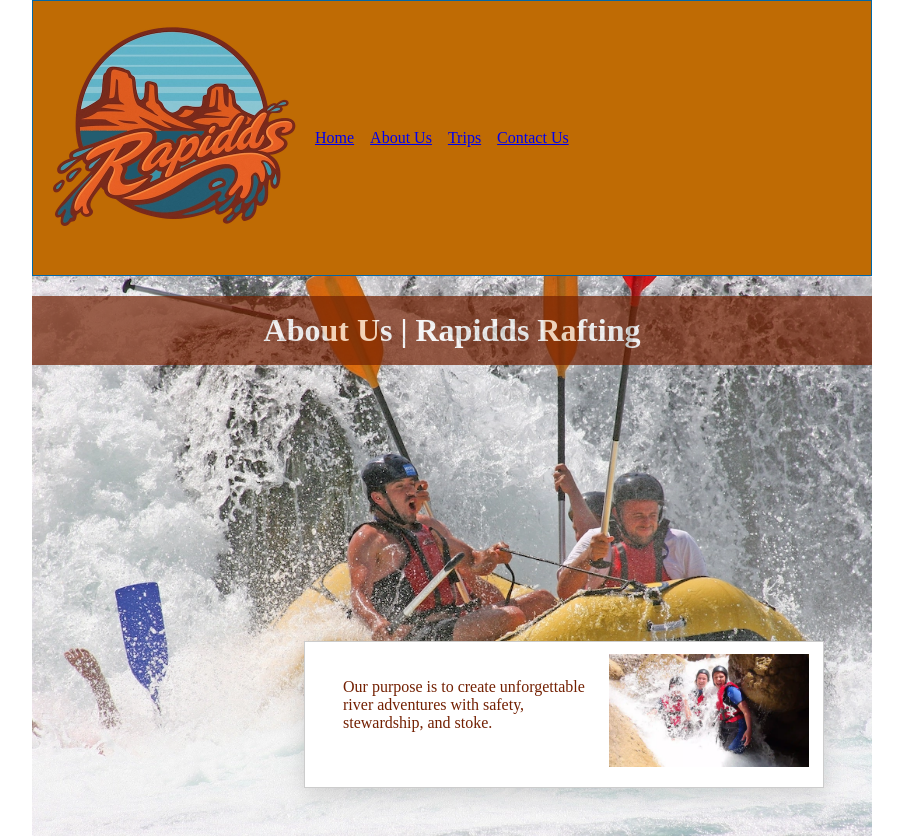
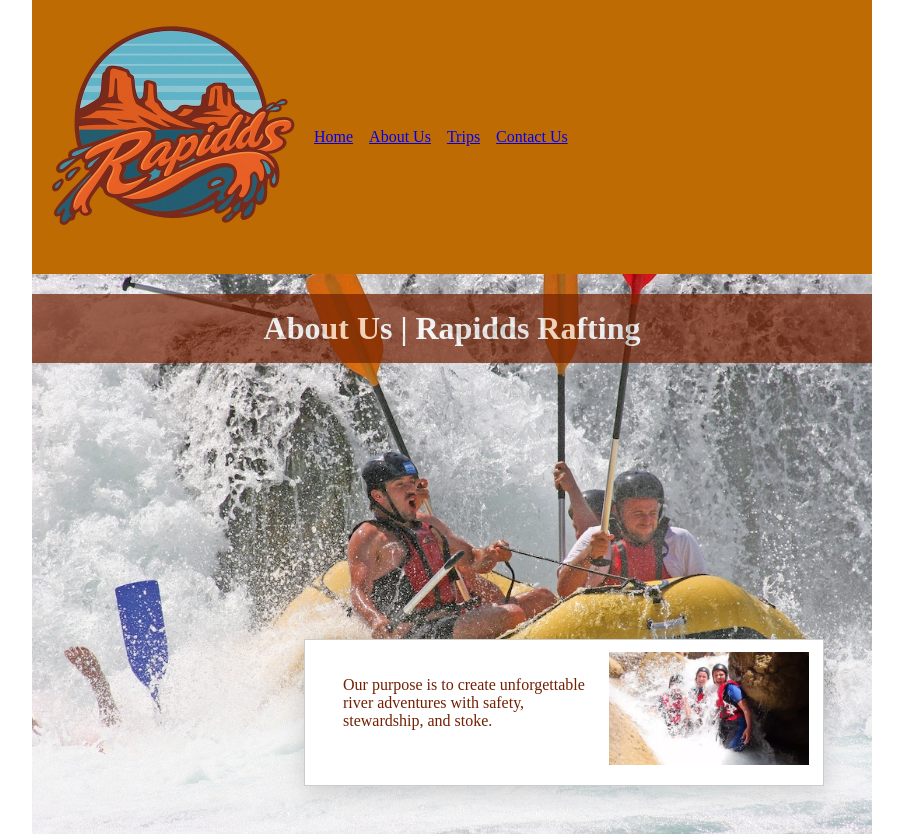
Before and after one commit to jinzurei/wdd130, a plain HTML site: page wwr/about.html in a window 1280 px wide. Shown: the top 838 px of the page, without its empty margins (188-1091 px from the left). Drawn offline with Linux system fonts and the light colour scheme; a web font is replaced by a local one.

Commit message:
please work like it is in local

```diff
--- a/wwr/styles/rafting.css
+++ b/wwr/styles/rafting.css
@@ -36,7 +36,6 @@ header, main, footer{
 
 header, footer {
     background-color: var(--secondary-color);
-    border: 1px solid var(--primary-color);
     padding: .75rem 1rem;
 }
 
```
